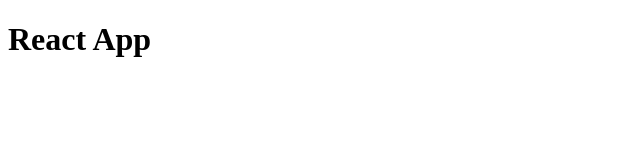
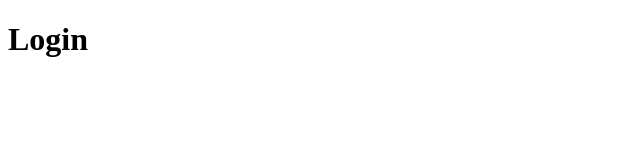
Before and after one commit to jacubiam/kodigo-SPA-Bootcamp, a React (Vite) app: page / in a window 1280 px wide. Shown: the top 160 px of the page, without its empty margins (0-640 px from the left). Built offline with nearby package versions, Linux system fonts and the light colour scheme.

Commit message:
:white_check_mark:add(pages):change from jsx to tsx due to typo on LoginPage.tsx and RegisterPage.tsx, add createBrowserRoute feature

```diff
--- a/src/App.tsx
+++ b/src/App.tsx
@@ -1,8 +1,16 @@
+import { RouterProvider, createBrowserRouter } from "react-router-dom"
+import { LoginPage } from "./pages/LoginPage"
+
+
 function App() {
+
+  const routes = createBrowserRouter([
+    { path: '/', element: <LoginPage /> }
+  ])
 
   return (
     <>
-      <h1>React App</h1>
+      <RouterProvider router={routes} />
     </>
   )
 }
```
Also changed, not shown: src/pages/LoginPage.tsx (renamed from src/pages/LoginPage.jsx), src/pages/RegisterPage.tsx (renamed from src/pages/RegisterPage.jsx).
